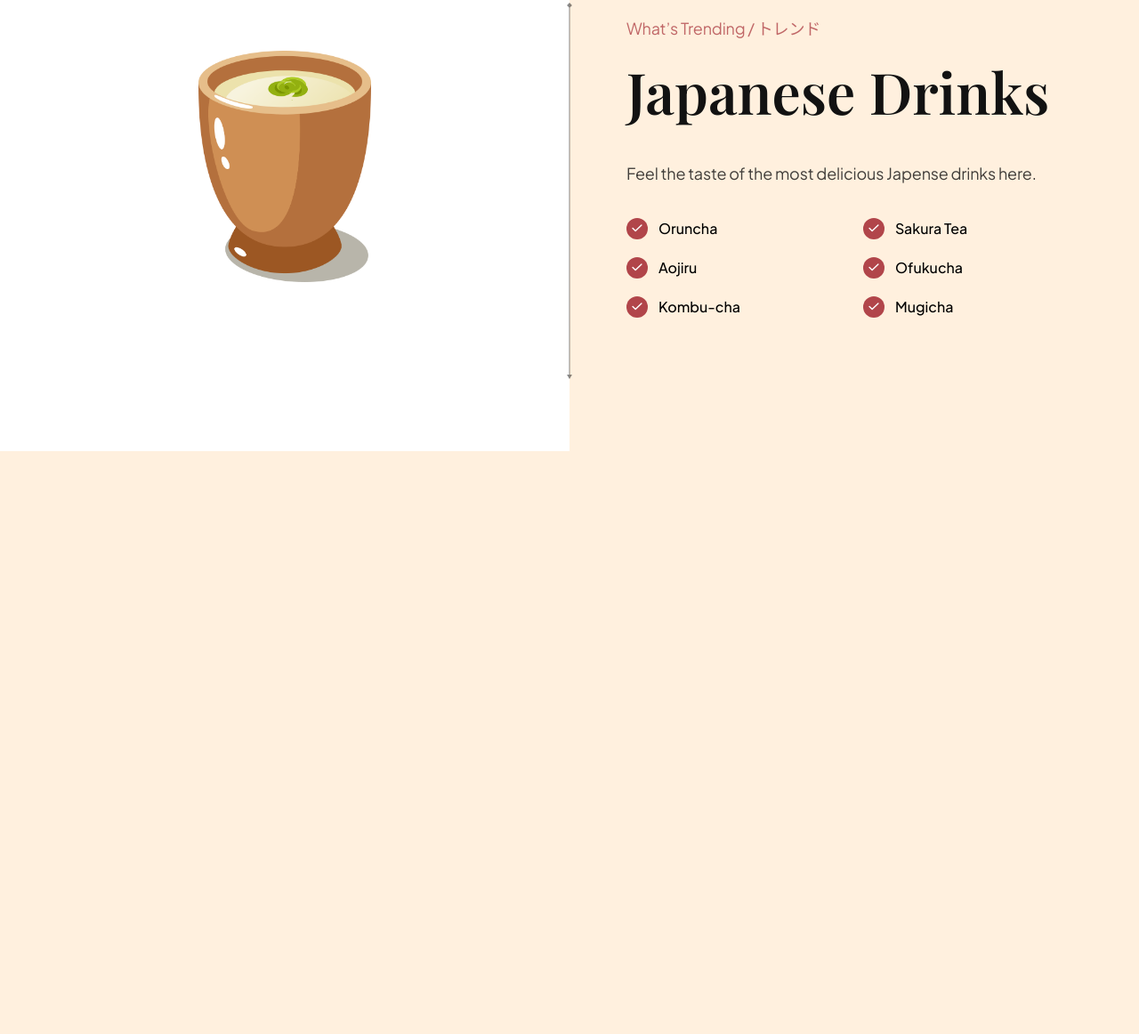
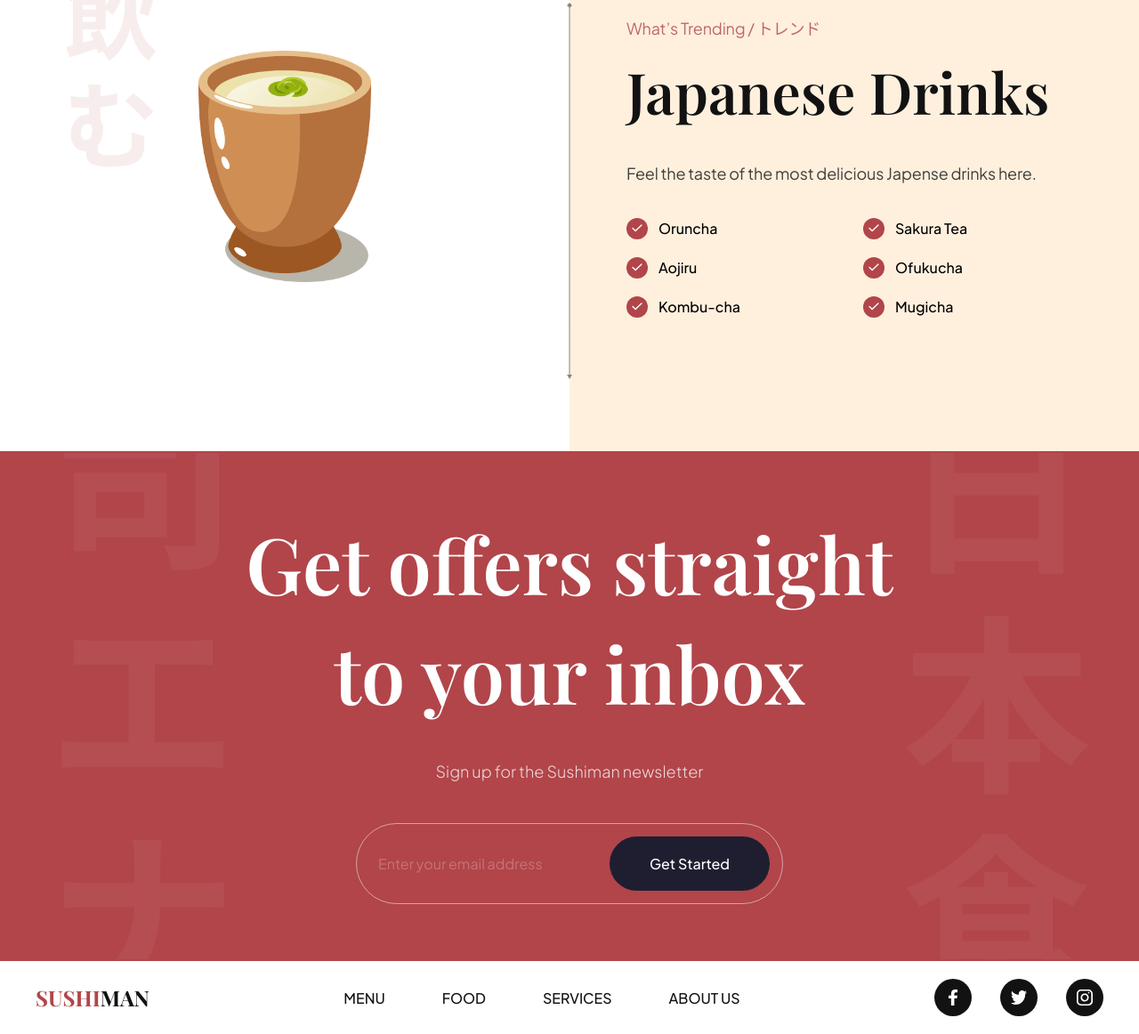
Before and after one commit to imonweb/Sushi, a website built with Vite: page index.html in a window 1280 px wide. Shown: the part 3191-4353 px from the top of the page at 89% size. Before the commit the page ends 3698 px from the top, so only its background shows below. Built offline with nearby package versions, Linux system fonts and the light colour scheme; files whose address does not match are found by name.

Commit message:
completed

```diff
--- a/index.html
+++ b/index.html
@@ -302,6 +302,41 @@
   <!--========= trending ==========-->
   </section>
 
+  <section class="subscription flex-center" id="services">
+    <h2 data-aos="flip-down">Get offers straight <br /> to your inbox</h2>
+    <p data-aos="fade-up">Sign up for the Sushiman newsletter</p>
+
+    <div class="subscription__form" data-aos="fade-up">
+      <input type="text" placeholder="Enter your email address">
+      <button>Get Started</button>
+    </div>
+  </section>
+
+  <footer class="footer flex-between">
+    <h3 class="footer__logo">
+      <span>Sushi</span>man
+    </h3>
+
+    <ul class="footer__nav">
+      <li><a href="#menu">Menu</a></li>
+      <li><a href="#food">Food</a></li>
+      <li><a href="#services">Services</a></li>
+      <li><a href="#about-us">About Us</a></li>
+    </ul>
+
+    <ul class="footer__social">
+      <li class="flex-center">
+        <img src="assets/facebook.svg" alt="facebook">
+      </li>
+        <li class="flex-center">
+        <img src="assets/twitter.svg" alt="twitter">
+      </li>
+        <li class="flex-center">
+        <img src="assets/instagram.svg" alt="instagram">
+      </li>
+    </ul>
+  </footer>
+
 
 
   <script src="js/script.js"></script>
--- a/scss/partials/_breakpoints.scss
+++ b/scss/partials/_breakpoints.scss
@@ -182,7 +182,7 @@
     flex-direction: column;
   }
 
-  .trending-drink {
+  .trending-drinks {
     flex-direction: column-reverse;
   }
 
--- a/scss/partials/_footer.scss
+++ b/scss/partials/_footer.scss
@@ -0,0 +1,61 @@
+.footer {
+  width: 100%;
+  padding: 20px 40px;
+  background: var(--color-white);
+  flex-wrap: wrap;
+  gap: 20px;
+  overflow: hidden;
+
+  &__logo {
+    font-size: 24px;
+    font-weight: bold;
+    font-family: var(--playfair-display);
+    text-transform: uppercase;
+    color: var(--secondary-color);
+    cursor: pointer;
+
+    span {
+      color: var(--primary-color);
+    }
+  }
+
+  ul {
+    list-style: none;
+    display: flex;
+    flex-wrap: wrap;
+    flex-direction: row;
+    gap: 64px;
+
+    &:last-child {
+      gap: 32px;
+    }
+  }
+
+  &__nav {
+
+    li {
+      font-size: 16px;
+      font-weight: 500;
+      font-family: var(--plus-jakarta-sans);
+      text-transform: uppercase;
+      color: var(--secondary-color);
+      cursor: pointer;
+    }
+  }
+
+  &__social {
+
+    li {
+      width: 42px;
+      height: 42px;
+      background-color: var(--secondary-color);
+      border-radius: 100%;
+
+      img {
+        width: 45%;
+        height: 45%;
+        object-fit: contain;
+      }
+    }
+  }
+}
--- a/scss/partials/_subscribe.scss
+++ b/scss/partials/_subscribe.scss
@@ -0,0 +1,74 @@
+.subscription {
+  padding: 64px;
+  background-color: var(--primary-color);
+  background-image: url('../../assets/subscribe_bg.png');
+  background-position: center;
+  background-repeat: no-repeat;
+  background-size: contain;
+
+  flex-direction: column;
+  overflow: hidden;
+
+  h2 {
+    font-size: 88px;
+    font-family: var(--playfair-display);
+    font-weight: 600;
+    line-height: 123px;
+    color: #fff;
+    text-align: center;
+  }
+
+  p {
+    font-size: 18px;
+    font-family: var(--plus-jakarta-sans);
+    font-weight: 300;
+    line-height: 36px;
+    margin-top: 32px;
+    color: rgba(255,255,255,0.8);
+  }
+
+  &__form {
+    min-width: 480px;
+    margin-top: 40px;
+    padding: 14px 14px 14px 24px;
+    display: flex;
+    gap: 10px;
+    border: 1px solid rgba(255,255,255,0.5);
+    border-radius: 46px;
+
+    input {
+      flex: 1;
+      font-size: 16px;
+      font-weight: 400px;
+      font-family: var(--plus-jakarta-sans);
+      color: #fff;
+      opacity: 0.5;
+      background: transparent;
+      border: none;
+      outline: none;
+
+      &::placeholder {
+        color: #fff;
+        opacity: 0.5;
+      }
+    }
+
+    button {
+      padding: 20px;
+      min-width: 180px;
+      font-size: 16px;
+      font-weight: 500;
+      font-family: var(--plus-jakarta-sans);
+      color: #fff;
+      text-align: center;
+      background: var(--black-400);
+      border-radius: 46px;
+      border: none;
+      outline: none;
+      cursor: pointer;
+    }
+
+
+
+  }
+}
--- a/scss/partials/_trending.scss
+++ b/scss/partials/_trending.scss
@@ -99,7 +99,7 @@
     }
   }
 
-  &-drink {
+  &-drinks {
     .trending__image {
       background-image: url('../../assets/japanese_drinks.png');
     }
```
Also changed, not shown: css/main.css, 1 other file.
